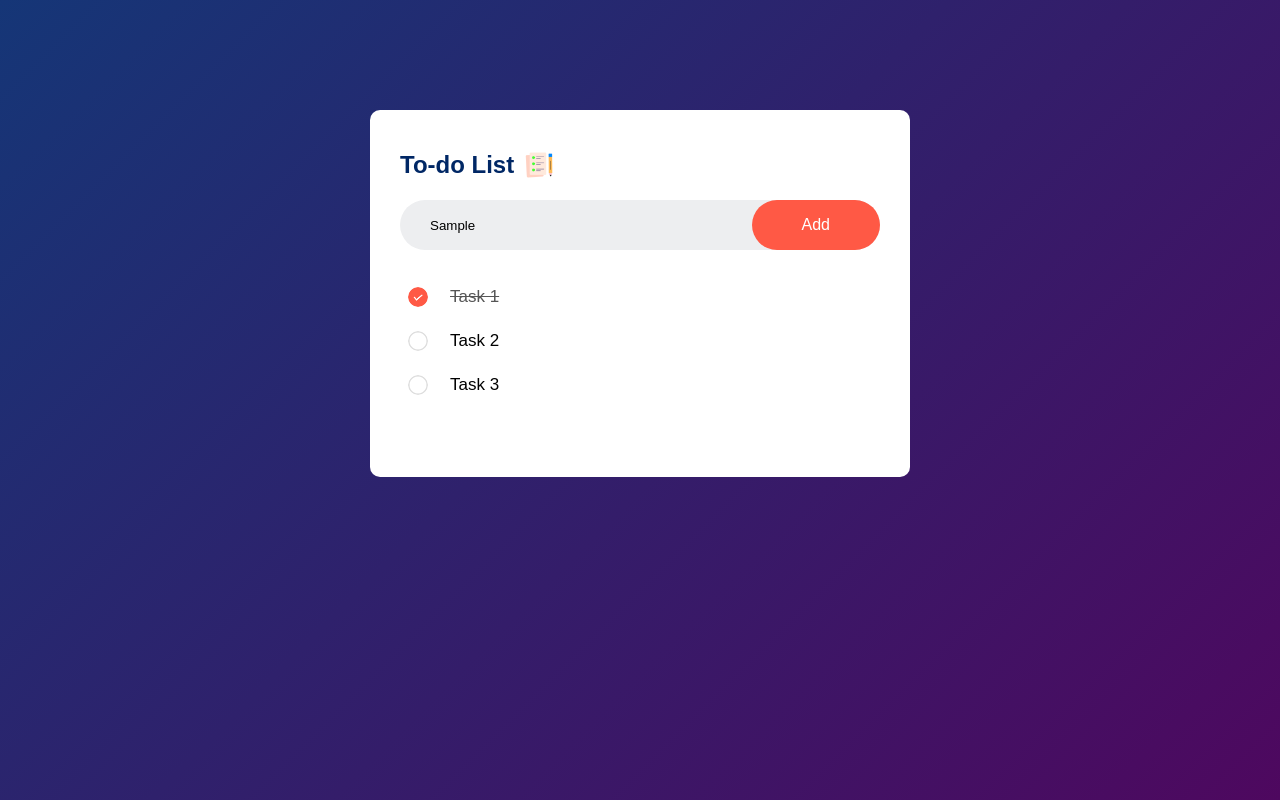
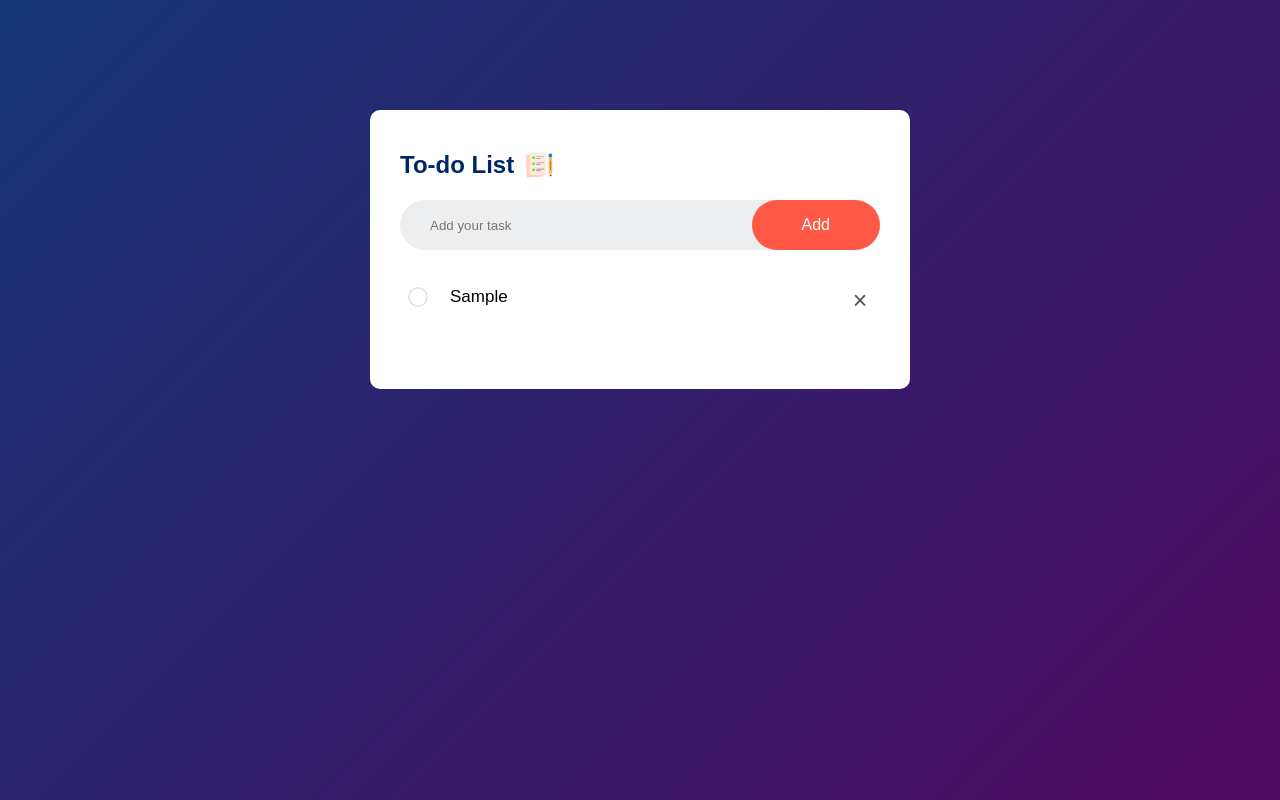
Before and after one commit to Zerudosuu/30daysJSProjects, a plain HTML site: page DayTwo/index.html in a window 1280 px wide. Both pictures are taken after typing "Sample" into the empty fields and a click on the button "Add". Drawn offline with Linux system fonts and the light colour scheme.

Commit message:
To-do List update

```diff
--- a/DayTwo/index.html
+++ b/DayTwo/index.html
@@ -14,12 +14,12 @@
             <h2>To-do List <img src="To-Do-Img/images/icon.png" alt=""></h2>
             <div class="row">
                 <input type="text" id="input-box" placeholder="Add your task">
-                <button>Add</button>
+                <button class="add-task">Add</button>
             </div>
             <ul id="list-container">
-                <li class="checked">Task 1</li>
+                <!-- <li class="checked">Task 1</li>
                 <li>Task 2</li>
-                <li>Task 3</li>
+                <li>Task 3</li> -->
             </ul>
         </div>
     </section>
--- a/DayTwo/main.js
+++ b/DayTwo/main.js
@@ -0,0 +1,43 @@
+const inputBox = document.querySelector(`#input-box`);
+const listcontainer = document.querySelector(`#list-container`);
+const addButton = document.querySelector(`.add-task`);
+
+addButton.addEventListener("click", () => {
+  if (inputBox.value === "") {
+    alert("Please write something");
+  } else {
+    let li = document.createElement("li");
+    li.innerHTML = inputBox.value;
+    listcontainer.appendChild(li);
+
+    let span = document.createElement("span");
+    span.innerHTML = `\u00d7`;
+    li.appendChild(span);
+  }
+  inputBox.value = "";
+  savedata();
+});
+
+listcontainer.addEventListener(
+  "click",
+  (e) => {
+    if (e.target.tagName === `LI`) {
+      e.target.classList.toggle("checked");
+      savedata();
+    } else if (e.target.tagName === "SPAN") {
+      e.target.parentElement.remove();
+      savedata();
+    }
+  },
+  false
+);
+
+const savedata = () => {
+  localStorage.setItem("data", listcontainer.innerHTML);
+};
+
+const showlist = () => {
+  listcontainer.innerHTML = localStorage.getItem("data");
+};
+
+showlist();
--- a/DayTwo/style.css
+++ b/DayTwo/style.css
@@ -94,3 +94,22 @@ ul li.checked {
 ul li.checked::before {
     background-image: url(To-Do-Img/images/checked.png);
 }
+
+ul li span {
+    position: absolute;
+    right: 0;
+    top: 5px;
+    width: 40px;
+    height: 40px;
+    font-size: 25px;
+    color: #555;
+    line-height: 40px;
+    text-align: center;
+    border-radius: 50%;
+    background: transparent;
+    transition: background 0.5s ease;
+}
+
+ul li span:hover {
+    background: #edeef0;
+}
```
